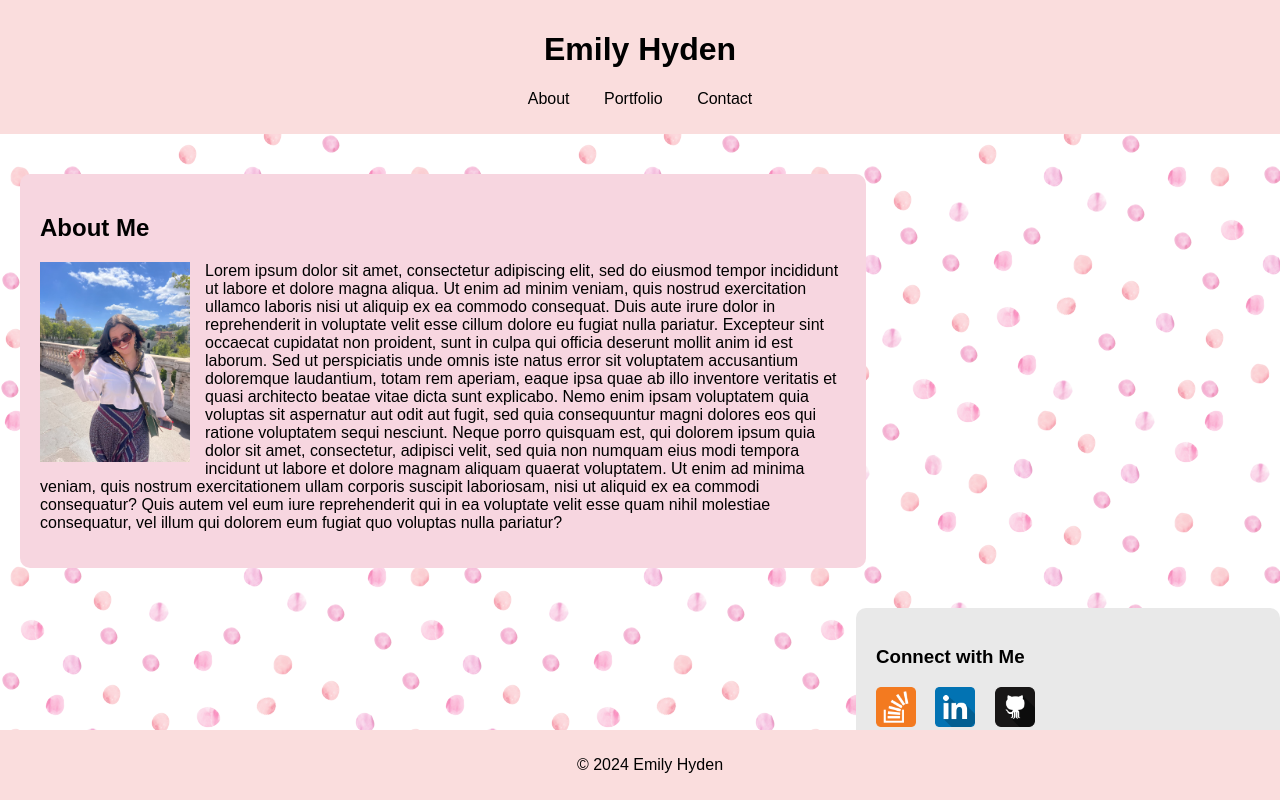
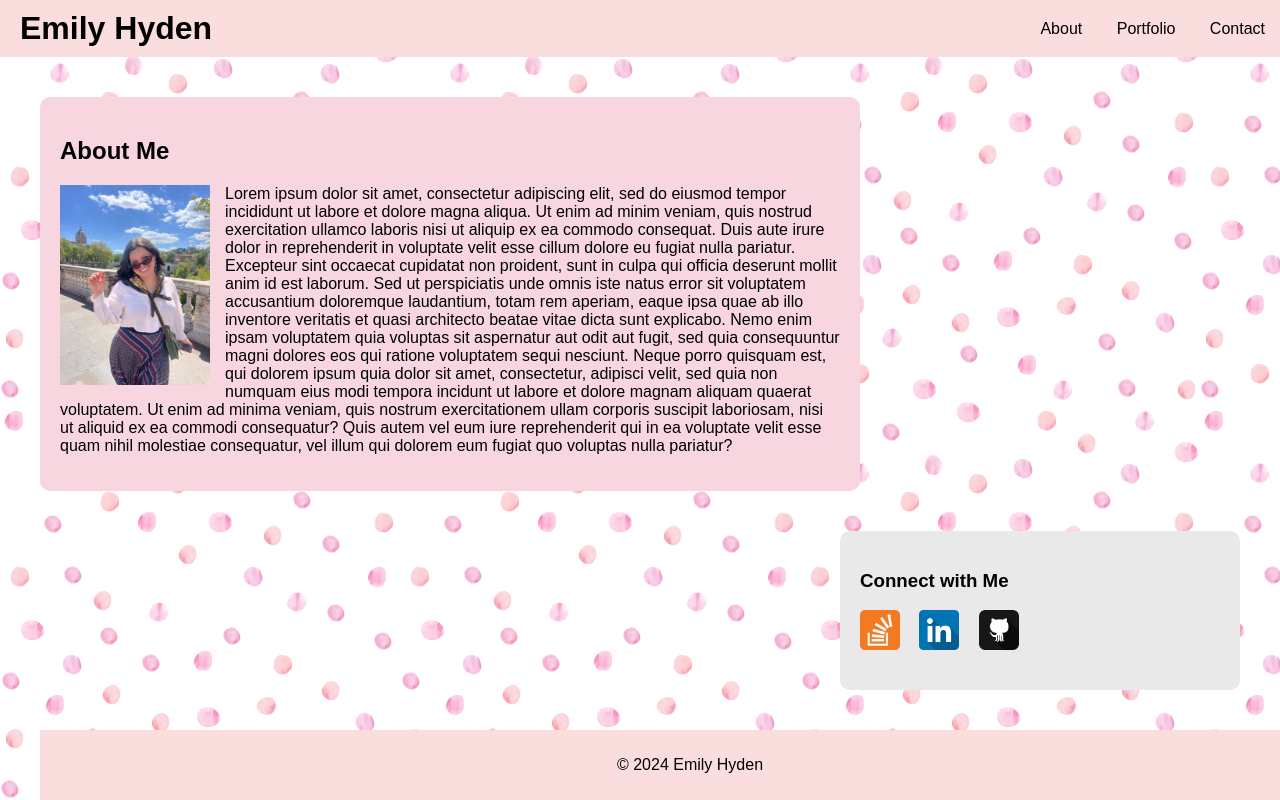
Before and after one commit to emilyrhyden/m5-hw5-hyden-emily, a plain HTML site: page index.html in a window 1280 px wide. Drawn offline with Linux system fonts and the light colour scheme.

Commit message:
updated css

```diff
--- a/styles.css
+++ b/styles.css
@@ -1,3 +1,4 @@
+/* General Body Styling */
 body {
     font-family: Arial, sans-serif;
     background-image: url('watercolor.png');
@@ -7,17 +8,32 @@ body {
     padding: 0;
 }
 
+/* Container to center content */
+.container {
+    max-width: 1200px; /* Limits the width of the container */
+    margin: 0 auto; /* Centers the container */
+    padding: 20px; /* Adds padding inside the container */
+}
 
+/* Header and Navigation Styling */
 header {
     background-color: #FADDDD;
     color: black;
     padding: 10px 0;
-    text-align: center;
+    display: flex;
+    justify-content: space-between;
+    align-items: center;
+}
+
+header h1 {
+    margin: 0;
+    padding-left: 20px; /* Optional: Adds space to the left of the header */
 }
 
 nav ul {
     list-style-type: none;
     padding: 0;
+    margin: 0;
 }
 
 nav ul li {
@@ -30,16 +46,25 @@ nav ul li a {
     text-decoration: none;
 }
 
+/* Main Content and Sidebar */
 main {
+    float: left;
+    width: 65%;
     padding: 20px;
+    background-color: #f7d6e0;
+    border-radius: 10px;
+    margin: 20px 0;
 }
 
 aside {
     float: right;
     width: 30%;
     padding: 20px;
-    background-color: rgb(233, 159, 199);
+    background-color: #e9e9e9;
+    border-radius: 10px;
+    margin: 20px 0;
 }
+
 aside ul {
     list-style-type: none;
     padding: 0;
@@ -55,6 +80,7 @@ aside ul li img {
     height: auto;
 }
 
+/* Footer */
 footer {
     clear: both;
     background-color: #FADDDD;
@@ -66,39 +92,8 @@ footer {
     bottom: 0;
 }
 
+/* Image Styling */
 img {
     max-width: 150px;
     height: auto;
 }
-
-
-#about {
-    background-color: #f7d6e0;
-    padding: 20px;
-    margin: 20px 0;
-    border-radius: 10px;
-    float: left;
-    width: 65%;
-}
-
-
-aside {
-    float: right;
-    width: 30%;
-    padding: 20px;
-    background-color: #e9e9e9;
-    border-radius: 10px;
-    margin: 20px 0;
-}
-
-
-footer {
-    clear: both;
-    background-color: #FADDDD;
-    color: black;
-    text-align: center;
-    padding: 10px;
-    position: fixed;
-    width: 100%;
-    bottom: 0;
-}
```
